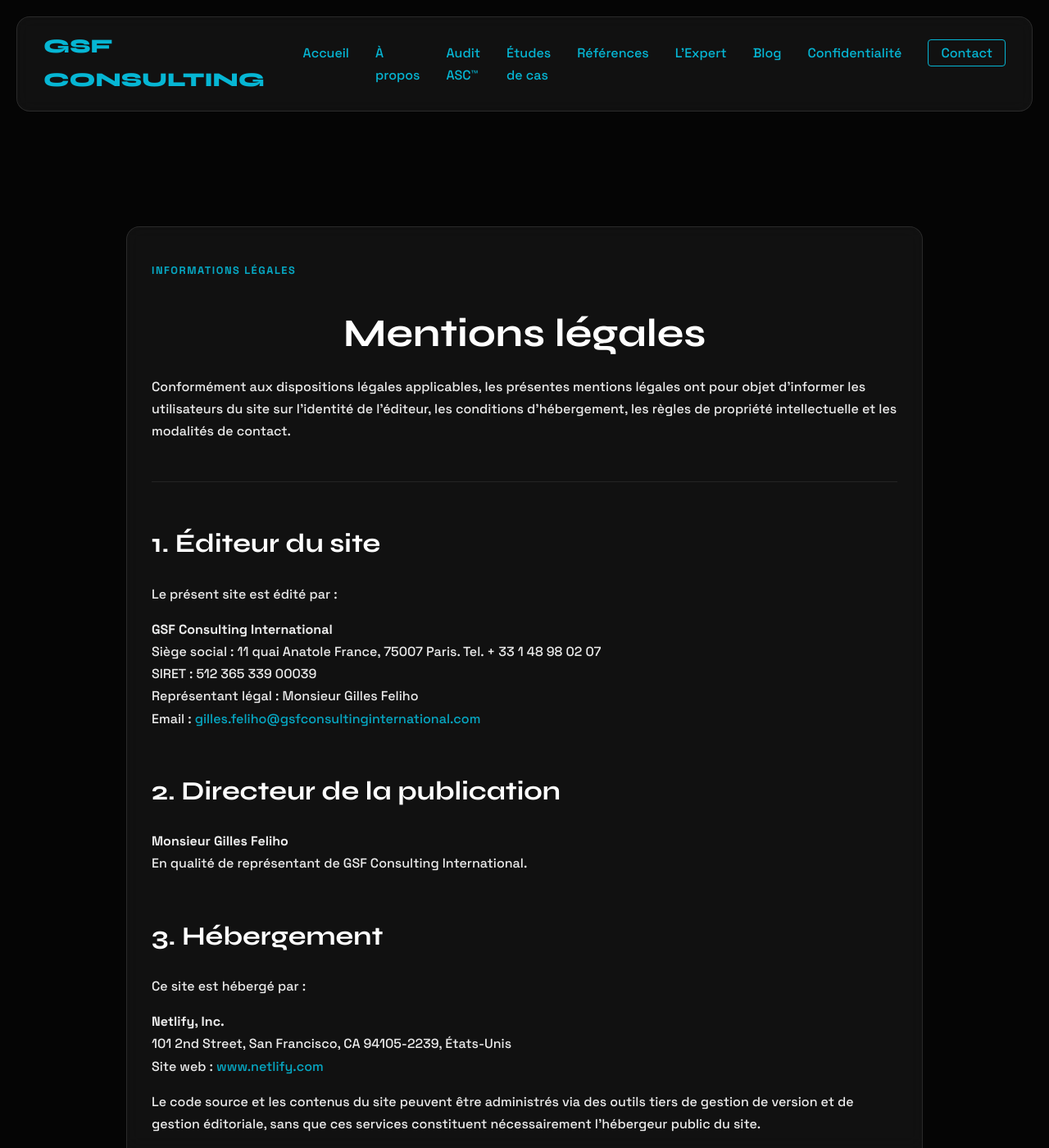
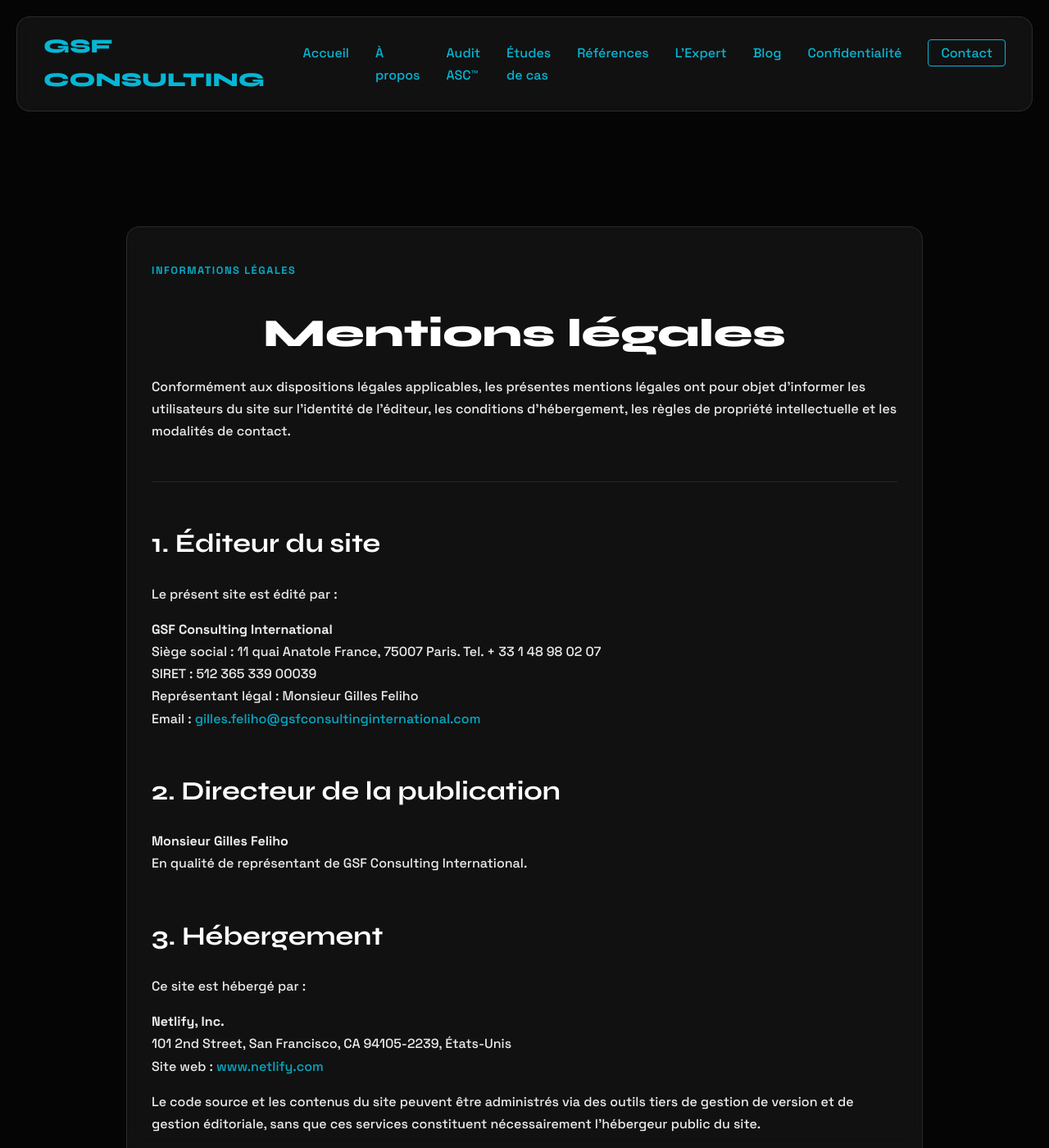
Before and after one commit to GSF-CONSULTING-INTERNATIONALE/.github.io-, a Jekyll site: the page built from mentions-legales.html, in a window 1280 px wide and 1400 px high. Shown: the whole window at 82% size. Built offline with Jekyll 4.4.1, drawn with Linux system fonts in a browser that asks for light colours.

Commit message:
Updated 1 file via CloudCannon.

```diff
--- a/Css/style.css
+++ b/Css/style.css
@@ -99,6 +99,13 @@
     line-height: 1.1;
     margin-bottom: 1.5rem;
     text-align: center;
+}
+
+/* ===== TITRES INSTITUTIONNELS — Autorité typographique ===== */
+.legal-page h1,
+.post-title {
+    font-family: 'Syne', sans-serif;
+    font-weight: 800;
 }
 
 .legal-page h2 {
@@ -293,16 +300,3 @@
         margin: 1.5rem 0;
     }
 }
-
-
-Et le passage à supprimer dans le <style> interne de post.html (environ ligne 130) :
-
-/* SUPPRIMER CE BLOC DE post.html */
-.post-content blockquote {
-    margin: 2em 0;
-    padding: 20px 22px;
-    border-left: 4px solid #06b6d4;
-    background: rgba(6, 182, 212, 0.08);
-    border-radius: 12px;
-    color: rgba(255,255,255,0.88);
-}
```
